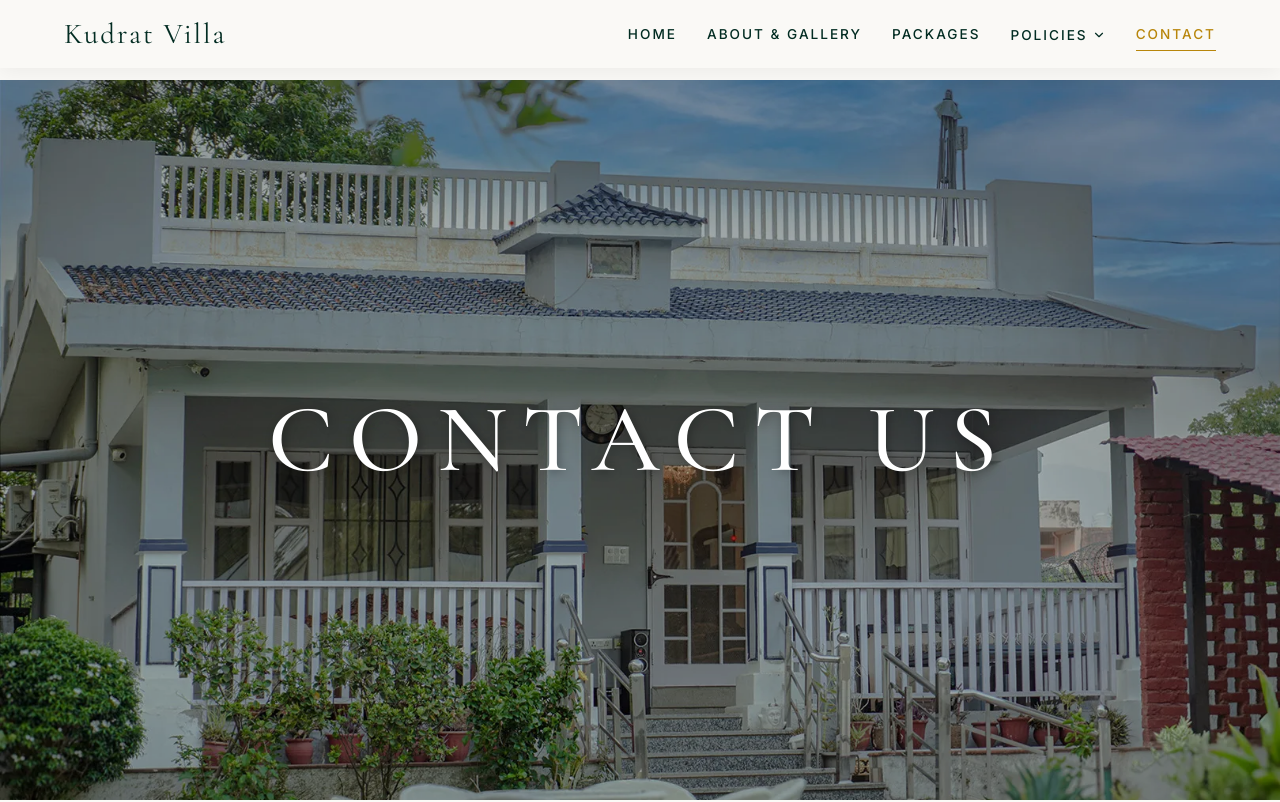
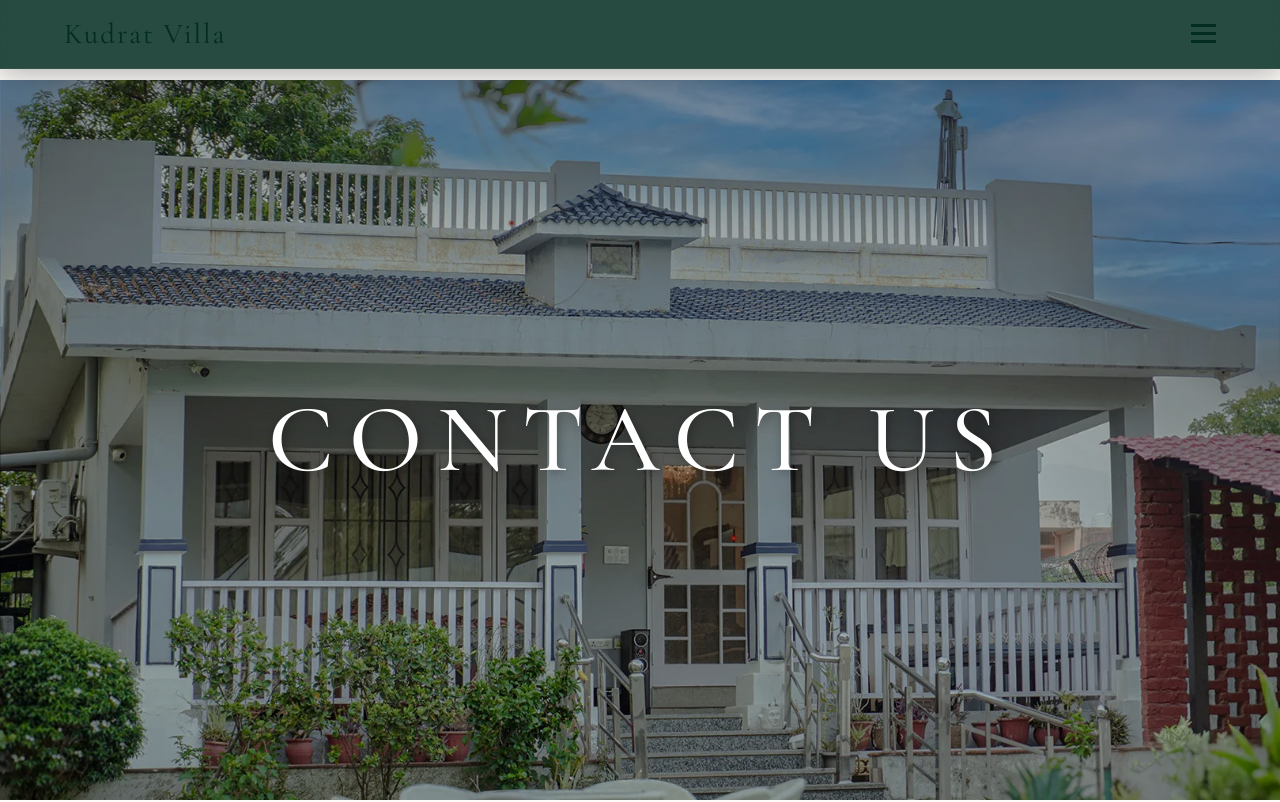
Before and after one commit to shivam240706/vann-villa, a React (Vite) app: page /contact in a window 1280 px wide. Shown: the top 802 px of the page. Built offline with nearby package versions, Linux system fonts and the light colour scheme.

Commit message:
feat: Glassmorphic Smart Header & Full-Screen Overlay Menu

```diff
--- a/src/components/Header.css
+++ b/src/components/Header.css
@@ -6,14 +6,18 @@
   padding: 10px 5%;
   z-index: 1000;
   transition: var(--transition-slow);
-  background-color: rgba(0, 0, 0, 0.4); /* Gray transparent */
-  backdrop-filter: blur(4px);
-  -webkit-backdrop-filter: blur(4px);
+  background-color: rgba(255, 255, 255, 0.03);
+  backdrop-filter: blur(12px);
+  -webkit-backdrop-filter: blur(12px);
+  border-bottom: 1px solid rgba(255, 255, 255, 0.05);
 }
 
 .header.scrolled {
-  background-color: var(--primary-bg);
-  box-shadow: var(--shadow-md);
+  background-color: rgba(2, 44, 34, 0.85); /* Deep green glass */
+  backdrop-filter: blur(16px);
+  -webkit-backdrop-filter: blur(16px);
+  box-shadow: 0 4px 30px rgba(0, 0, 0, 0.3);
+  border-bottom: 1px solid rgba(255, 255, 255, 0.05);
   padding: 8px 5%;
 }
 
@@ -44,130 +48,102 @@
 }
 
 .nav-links {
-  display: flex;
-  gap: 30px;
+  position: fixed;
+  left: -100%;
+  top: 0;
+  flex-direction: column;
+  justify-content: center;
   align-items: center;
+  background-color: rgba(2, 44, 34, 0.95); /* Deep green */
+  backdrop-filter: blur(20px);
+  -webkit-backdrop-filter: blur(20px);
+  width: 100%;
+  height: 100vh;
+  text-align: center;
+  transition: left 0.7s cubic-bezier(0.77, 0, 0.175, 1);
+  padding-top: 0;
+  gap: 0;
+  z-index: 1000;
+  overflow-y: auto;
 }
 
-.nav-links a {
-  color: var(--text-light); /* Light text on transparent */
-  font-size: 0.85rem;
-  font-weight: 500;
-  letter-spacing: 2px;
-  position: relative;
-  transition: var(--transition-fast);
-  text-transform: uppercase;
+.nav-links.active {
+  left: 0;
 }
 
-.header.scrolled .nav-links a {
-  color: var(--text-dark); /* Dark text on solid background */
+.nav-links > a, .nav-dropdown {
+  font-size: 2.5rem;
+  font-family: var(--font-heading);
+  color: #ffffff !important;
+  padding: 20px 0;
+  margin: 0;
+  width: auto;
+  border-bottom: none;
+  opacity: 0;
+  transform: translateY(40px);
+  transition: all 0.6s cubic-bezier(0.77, 0, 0.175, 1);
+  text-transform: none;
+  letter-spacing: 2px;
+  text-align: center;
 }
 
-.nav-links a::after {
-  content: '';
-  position: absolute;
-  width: 0;
-  height: 1px;
-  bottom: -5px;
-  left: 0;
-  background-color: var(--accent-gold);
-  transition: var(--transition-fast);
-}
-
-.nav-links a:hover::after,
-.nav-links a.nav-active::after {
-  width: 100%;
-}
-
-.nav-links a.nav-active {
-  color: var(--accent-gold);
-}
-
-.header.scrolled .nav-links a.nav-active {
-  color: var(--accent-gold);
+.nav-dropdown-toggle {
+  display: inline-flex;
+  align-items: center;
+  justify-content: center;
+  color: #ffffff !important;
+  font-size: 2.5rem;
+  font-family: var(--font-heading);
+  text-transform: none;
+  letter-spacing: 2px;
+  padding: 0;
+  background: none;
+  border: none;
+  cursor: pointer;
 }
 
 .nav-dropdown {
-  position: relative;
-  display: inline-block;
-}
-
-.nav-dropdown-toggle {
-  background: none;
-  border: none;
-  font: inherit;
-  cursor: pointer;
-  color: var(--text-light);
-  font-size: 0.85rem;
-  font-weight: 500;
-  letter-spacing: 2px;
-  text-transform: uppercase;
-  transition: var(--transition-fast);
-  display: inline-flex;
+  display: flex;
+  flex-direction: column;
   align-items: center;
-  gap: 4px;
-  padding: 0;
-}
-
-.header.scrolled .nav-dropdown-toggle {
-  color: var(--text-dark);
-}
-
-.nav-dropdown:hover .nav-dropdown-toggle,
-.nav-dropdown.open .nav-dropdown-toggle {
-  color: var(--accent-gold);
-}
-
-.dropdown-chevron {
-  transition: transform 0.3s ease;
-  display: inline-block;
-}
-
-.dropdown-chevron.rotated {
-  transform: rotate(180deg);
 }
 
 .nav-dropdown-content {
   display: none;
-  position: absolute;
-  top: 100%;
-  left: -20px;
-  background-color: var(--primary-bg);
-  min-width: 200px;
-  box-shadow: 0px 8px 16px 0px rgba(0,0,0,0.2);
-  z-index: 1002;
-  border-radius: 6px;
-  overflow: hidden;
-  padding: 8px 0;
+  flex-direction: column;
+  background-color: rgba(0, 0, 0, 0.25);
+  border-radius: 8px;
+  padding: 6px 0;
+  margin-top: 12px;
+  width: 100%;
 }
 
-.nav-dropdown:hover .nav-dropdown-content,
+.nav-dropdown.open .nav-dropdown-content,
 .nav-dropdown-content.open {
   display: flex;
-  flex-direction: column;
 }
 
-.nav-dropdown-content a {
-  color: var(--text-dark) !important; /* Force dark text in dropdown */
-  padding: 10px 20px;
-  text-decoration: none;
-  display: block;
-  text-align: left;
-  font-size: 0.85rem !important;
-  white-space: nowrap;
+.nav-links .nav-dropdown-content a {
+  font-size: 1.2rem !important;
+  color: rgba(255, 255, 255, 0.9) !important;
+  padding: 10px 16px;
+  width: 100%;
+  margin: 0;
+  opacity: 1;
+  transform: none;
+  letter-spacing: 1px;
+  text-align: center;
+  border-bottom: none;
+  font-family: var(--font-body);
 }
 
-.nav-dropdown-content a::after {
-  display: none;
-}
-
-.nav-dropdown-content a:hover {
-  background-color: #f1f1f1;
+.nav-links .nav-dropdown-content a:hover {
+  background-color: rgba(255, 255, 255, 0.15);
   color: var(--accent-gold) !important;
 }
 
 .hamburger {
-  display: none;
+  display: block;
   cursor: pointer;
   z-index: 1001;
   background: none;
@@ -218,129 +194,12 @@
     box-shadow: 0 4px 12px rgba(0,0,0,0.2);
   }
 
-  .nav-links {
-    position: fixed;
-    left: -100%;
-    top: 0;
-    flex-direction: column;
-    justify-content: center;
-    align-items: center;
-    background-color: rgba(6, 78, 59, 0.98); /* Solid deep green like the inspiration's solid color */
-    width: 100%;
-    height: 100vh;
-    text-align: center;
-    transition: left 0.6s cubic-bezier(0.77, 0, 0.175, 1);
-    padding-top: 0;
-    gap: 0;
-    z-index: 1000;
-    overflow-y: auto;
+  .nav-links > a, .nav-dropdown {
+    font-size: 1.8rem;
+    padding: 15px 0;
   }
-
-  .nav-links.active {
-    left: 0;
-  }
-
-  .nav-links > a, .nav-dropdown {
-    font-size: 1.4rem;
-    font-family: var(--font-body);
-    color: #ffffff !important;
-    padding: 16px 0;
-    margin: 0;
-    width: 75%;
-    max-width: 300px;
-    border-bottom: 1px solid rgba(255, 255, 255, 0.3);
-    opacity: 0;
-    transform: translateY(30px);
-    transition: all 0.5s cubic-bezier(0.77, 0, 0.175, 1);
-    text-transform: none;
-    letter-spacing: 2px;
-    text-align: center;
-  }
-
-  .nav-links > a:first-child {
-    border-top: 1px solid rgba(255, 255, 255, 0.3);
-  }
-
-  .nav-dropdown {
-    padding: 16px 0;
-    display: flex;
-    flex-direction: column;
-    align-items: center;
-  }
-
   .nav-dropdown-toggle {
-    display: inline-flex;
-    align-items: center;
-    justify-content: center;
-    color: #ffffff !important;
-    font-size: 1.4rem;
-    font-family: var(--font-body);
-    text-transform: none;
-    letter-spacing: 2px;
-    padding: 0;
-    width: 100%;
-    gap: 8px;
-  }
-
-  /* Disable hover auto-expand on mobile touch screens */
-  .nav-dropdown:hover .nav-dropdown-content {
-    display: none;
-  }
-
-  .nav-dropdown-content {
-    display: none;
-    position: static;
-    background-color: rgba(0, 0, 0, 0.25);
-    border-radius: 8px;
-    box-shadow: none;
-    padding: 6px 0;
-    margin-top: 12px;
-    width: 100%;
-  }
-
-  .nav-dropdown.open .nav-dropdown-content,
-  .nav-dropdown-content.open {
-    display: flex;
-    flex-direction: column;
-  }
-
-  .nav-links .nav-dropdown-content a {
-    font-size: 1.15rem !important;
-    color: rgba(255, 255, 255, 0.9) !important;
-    padding: 10px 16px;
-    border-bottom: none;
-    width: 100%;
-    margin: 0;
-    opacity: 1;
-    transform: none;
-    letter-spacing: 1px;
-    text-align: center;
-  }
-
-  .nav-links .nav-dropdown-content a:hover,
-  .nav-links .nav-dropdown-content a:active {
-    background-color: rgba(255, 255, 255, 0.15);
-    color: var(--accent-gold) !important;
-  }
-
-  .nav-links.active > a, .nav-links.active .nav-dropdown {
-    opacity: 1;
-    transform: translateY(0);
-  }
-
-  .nav-links.active > a:nth-child(1) { transition-delay: 0.1s; }
-  .nav-links.active > a:nth-child(2) { transition-delay: 0.2s; }
-  .nav-links.active > a:nth-child(3) { transition-delay: 0.3s; }
-  .nav-links.active .nav-dropdown { transition-delay: 0.4s; }
-  .nav-links.active > a:nth-child(5) { transition-delay: 0.5s; }
-
-  .nav-links > a:hover {
-    color: var(--accent-gold) !important;
-    background-color: rgba(255, 255, 255, 0.05); /* Slight highlight on tap/hover */
-  }
-
-  .nav-links > a::after {
-    display: none;
+    font-size: 1.8rem;
   }
 }
 
```
